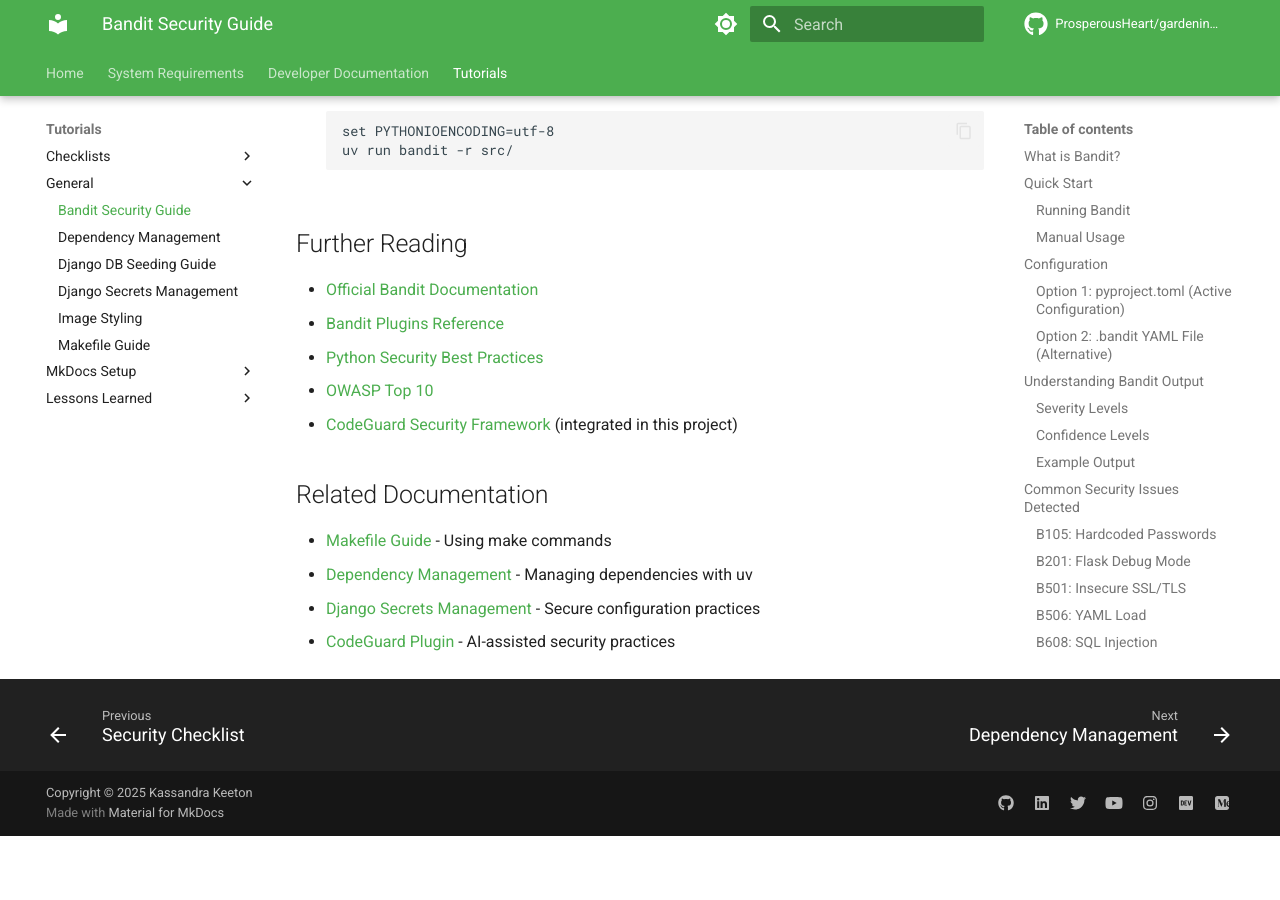
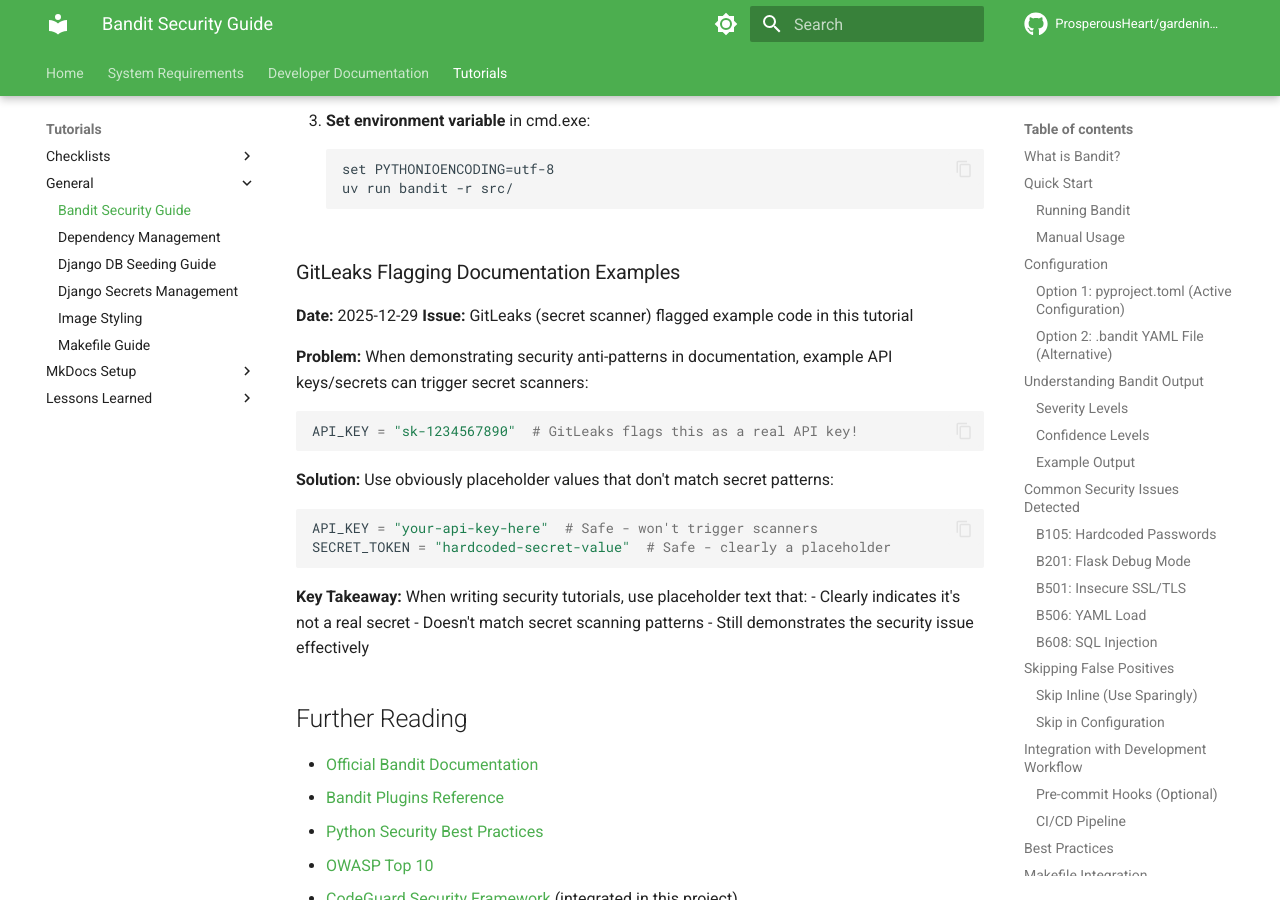
Before and after one commit to ProsperousHeart/gardening-app, an MkDocs documentation site: the page built from docs/tutorials/general/bandit-security-guide.md, in a window 1280 px wide and 900 px high, scrolled down 10546 px. Built offline with MkDocs 1.6.1 and Material for MkDocs 9.7.7, drawn with Linux system fonts in a browser that asks for light colours; plug-ins that fetch from the network failed and are left out; comment, search, counter and statistics services are not loaded; before the commit the page ends 11382 px from its top, so only the background shows below that; some of the changed text lies outside the part shown.

Commit message:
fixing false gitleaks issue

````diff
--- a/docs/tutorials/general/bandit-security-guide.md
+++ b/docs/tutorials/general/bandit-security-guide.md
@@ -109,7 +109,8 @@
 **Bad:**
 ```python
 password = "admin123"  # Never hardcode passwords!
-API_KEY = "sk-1234567890"  # Never hardcode API keys!
+API_KEY = "your-api-key-here"  # Never hardcode API keys!
+SECRET_TOKEN = "hardcoded-secret-value"  # Never hardcode secrets!
 ```
 
 **Good:**
@@ -117,6 +118,7 @@
 import os
 password = os.environ.get("DB_PASSWORD")
 API_KEY = os.environ.get("API_KEY")
+SECRET_TOKEN = os.environ.get("SECRET_TOKEN")
 ```
 
 ### B201: Flask Debug Mode
@@ -461,6 +463,31 @@
    uv run bandit -r src/
    ```
 
+### GitLeaks Flagging Documentation Examples
+
+**Date:** 2025-12-29
+**Issue:** GitLeaks (secret scanner) flagged example code in this tutorial
+
+**Problem:**
+When demonstrating security anti-patterns in documentation, example API keys/secrets can trigger secret scanners:
+
+```python
+API_KEY = "sk-1234567890"  # GitLeaks flags this as a real API key!
+```
+
+**Solution:**
+Use obviously placeholder values that don't match secret patterns:
+
+```python
+API_KEY = "your-api-key-here"  # Safe - won't trigger scanners
+SECRET_TOKEN = "hardcoded-secret-value"  # Safe - clearly a placeholder
+```
+
+**Key Takeaway:** When writing security tutorials, use placeholder text that:
+- Clearly indicates it's not a real secret
+- Doesn't match secret scanning patterns
+- Still demonstrates the security issue effectively
+
 ## Further Reading
 
 - [Official Bandit Documentation](https://bandit.readthedocs.io/)
````
